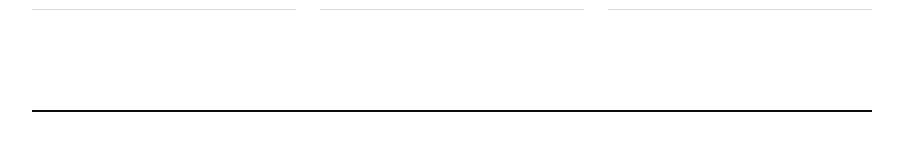
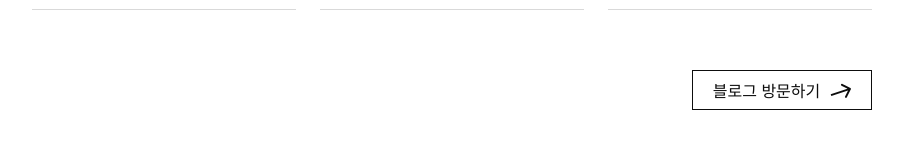
Before and after one commit to In-N-Out-Dev/PortfolioHub, a React (Vite) app: page / in a window 1280 px wide. Shown: the part 6774-6934 px from the top of the page, without its empty margins (308-1211 px from the left). Built offline with nearby package versions, Linux system fonts and the light colour scheme.

Commit message:
ADD: Blog button

```diff
--- /dev/null
+++ b/src/assets/ArrowIcon.tsx
@@ -0,0 +1,19 @@
+const ArrowIcon = ({ color }: { color: string }) => {
+  return (
+    <svg
+      width="21"
+      height="15"
+      viewBox="0 0 21 15"
+      fill="none"
+      xmlns="http://www.w3.org/2000/svg"
+    >
+      <path
+        id="Arrow 2"
+        d="M20.8813 6.28489C21.1283 5.79091 20.928 5.19024 20.4341 4.94325L12.3842 0.918327C11.8902 0.671337 11.2896 0.871562 11.0426 1.36554C10.7956 1.85952 10.9958 2.46019 11.4898 2.70718L18.6452 6.28489L15.0675 13.4403C14.8205 13.9343 15.0207 14.535 15.5147 14.7819C16.0087 15.0289 16.6094 14.8287 16.8564 14.3347L20.8813 6.28489ZM1.32941 13.1109L20.3031 6.78636L19.6706 4.88899L0.696956 11.2135L1.32941 13.1109Z"
+        fill={color}
+      />
+    </svg>
+  );
+};
+
+export default ArrowIcon;
--- a/src/components/blog/blogMockData.ts
+++ b/src/components/blog/blogMockData.ts
@@ -1,4 +1,6 @@
 import { BlogItemProps } from 'types/blog';
+
+export const BLOG_URL = 'https://www.google.com/';
 
 export const BLOG_DATA: BlogItemProps[] = [
   {
--- /dev/null
+++ b/src/components/common/HoverInteractionButton.tsx
@@ -0,0 +1,58 @@
+import React from 'react';
+
+import { css, useTheme } from '@emotion/react';
+import styled from '@emotion/styled';
+import ArrowIcon from 'assets/ArrowIcon';
+import { BLOG_URL } from 'components/blog/blogMockData';
+
+const HoverInteractionButton = () => {
+  const [isButtonHovered, setIsButtonHovered] = React.useState(false);
+  const { colors } = useTheme();
+
+  return (
+    <ButtonWrapper
+      isButtonHovered={isButtonHovered}
+      onMouseEnter={() => setIsButtonHovered(true)}
+      onMouseLeave={() => setIsButtonHovered(false)}
+      onClick={() => window.open(BLOG_URL, '_blank')}
+    >
+      <ButtonText isButtonHovered={isButtonHovered}>
+        {isButtonHovered ? '@ Welcome!' : '블로그 방문하기'}
+      </ButtonText>
+      <IconWrapper isButtonHovered={isButtonHovered}>
+        <ArrowIcon color={colors.MAIN_FONT} />
+      </IconWrapper>
+    </ButtonWrapper>
+  );
+};
+
+const ButtonWrapper = styled.div<{ isButtonHovered: boolean }>`
+  display: flex;
+  padding: 1rem 1.4rem;
+  justify-content: center;
+  align-items: center;
+  gap: 1rem;
+  border: 1px solid ${({ theme }) => theme.colors.MAIN_FONT};
+  transition: background 0.5s ease-in-out, border 0.5s ease-in-out;
+  min-width: 18rem;
+  height: 4rem;
+  cursor: pointer;
+
+  ${({ isButtonHovered, theme }) =>
+    isButtonHovered &&
+    css`
+      background: ${theme.colors.HIGHLIGHT};
+      border: 1px solid ${theme.colors.HIGHLIGHT};
+    `};
+`;
+
+const ButtonText = styled.span<{ isButtonHovered: boolean }>`
+  color: ${({ theme }) => theme.colors.MAIN_FONT};
+  font-weight: ${({ isButtonHovered }) => isButtonHovered && '700'};
+`;
+
+const IconWrapper = styled.div<{ isButtonHovered: boolean }>`
+  transition: transform 0.5s ease-in-out;
+  transform: ${({ isButtonHovered }) => isButtonHovered && 'rotate(18deg)'};
+`;
+export default HoverInteractionButton;
--- a/src/components/common/ListCard.tsx
+++ b/src/components/common/ListCard.tsx
@@ -1,6 +1,7 @@
 import { PropsWithChildren } from 'react';
 
 import styled from '@emotion/styled';
+import HoverInteractionButton from 'components/common/HoverInteractionButton';
 import SectionCard from 'components/common/SectionCard';
 import ViewModeButton from 'components/common/ViewModeButton';
 import { ListHeaderProps } from 'types/props';
@@ -23,6 +24,9 @@ const ListCard = ({ title, children, ViewModeState, setViewModeState }: Props) =
         />
       </TitleWrapper>
       <ArticleWrapper>{children}</ArticleWrapper>
+      <ButtonPositioner>
+        <HoverInteractionButton />
+      </ButtonPositioner>
     </SectionCard>
   );
 };
@@ -59,7 +63,14 @@ const TitleDescription = styled.p`
 `;
 
 const ArticleWrapper = styled.article`
-  margin-top: 6rem;
+  margin: 6rem 0;
+`;
+
+const ButtonPositioner = styled.div`
+  width: 100%;
+  display: flex;
+  justify-content: flex-end;
+  align-items: center;
 `;
 
 export default ListCard;
```
